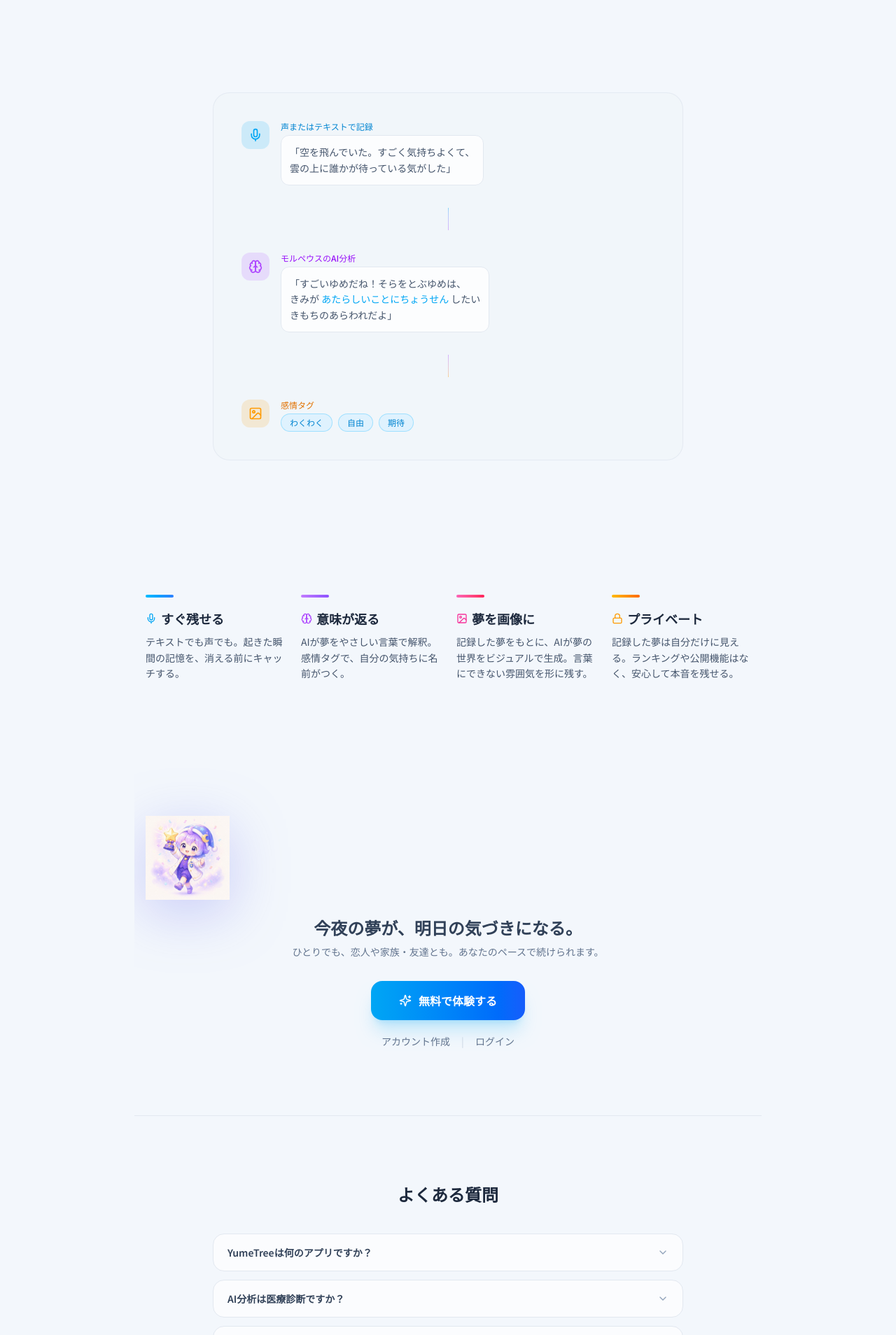
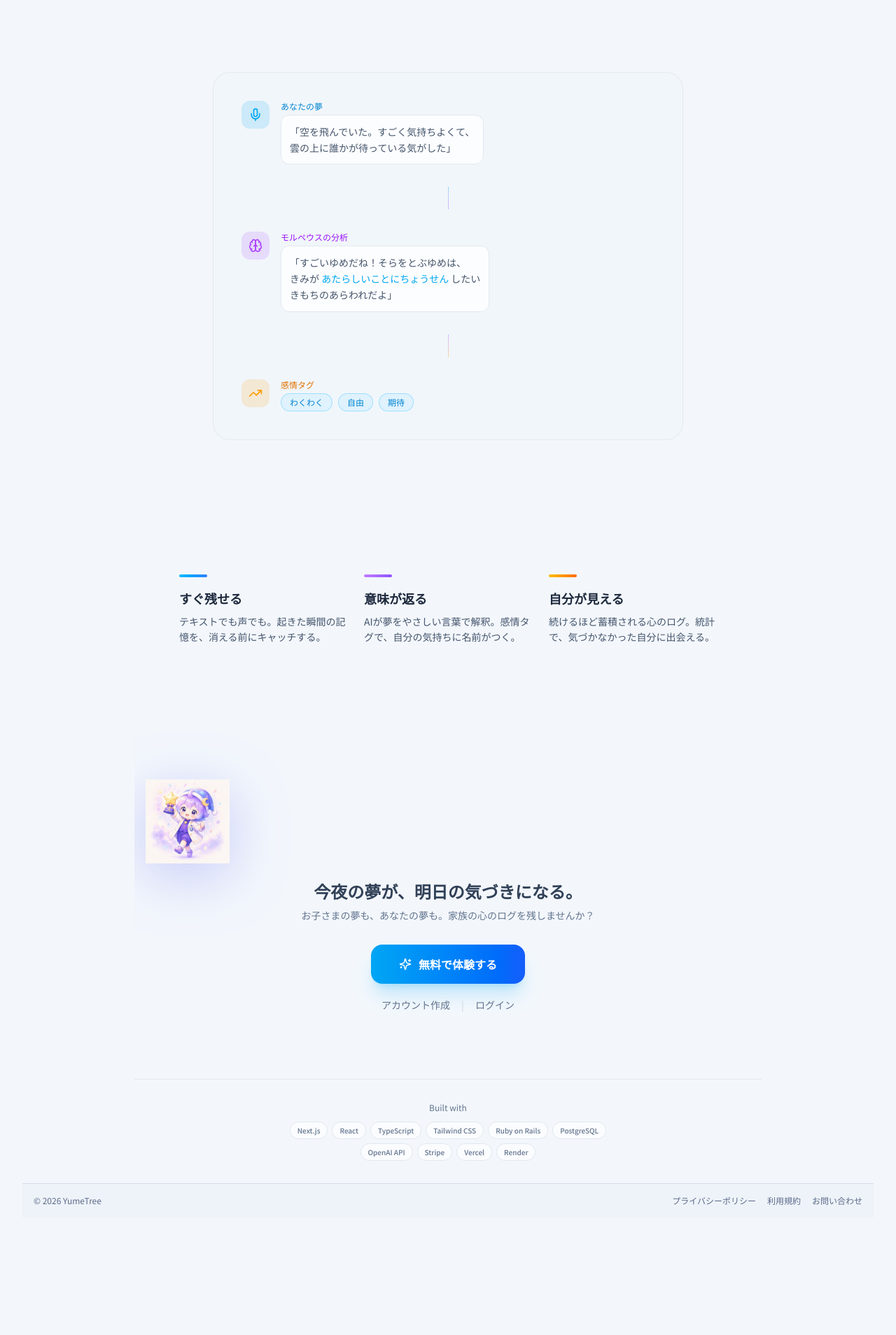
Before and after one commit to isekaisaru/dreamjournal-app, a Next.js app in the folder frontend/: page / in a window 1280 px wide. Shown: the part 880-2788 px from the top of the page at 70% size. After the commit the page ends 2620 px from the top, so only its background shows below. Built offline with nearby package versions, Linux system fonts and the light colour scheme.

Commit message:
Revert "fix: FAQ dt/button構造のアクセシビリティ修正・LP/FAQ全改善を適用"
This reverts commit c28a45d57777f287526c8d942fee5e98c6263e24.

```diff
--- a/frontend/app/components/LandingPage.tsx
+++ b/frontend/app/components/LandingPage.tsx
@@ -1,11 +1,11 @@
 "use client";
 
-import { useEffect, useState } from "react";
+import { useEffect } from "react";
 import { useRouter } from "next/navigation";
 import { useAuth } from "@/context/AuthContext";
 import Link from "next/link";
-import { Sparkles, Mic, Brain, ImageIcon, ChevronDown, Lock } from "lucide-react";
-import { motion, type Variants, AnimatePresence } from "framer-motion";
+import { Sparkles, Mic, Brain, TrendingUp } from "lucide-react";
+import { motion, type Variants } from "framer-motion";
 import { MorpheusGuideLanding } from "./MorpheusGuide";
 import MorpheusImage from "./MorpheusImage";
 
@@ -22,45 +22,9 @@ const fadeIn: Variants = {
   }),
 };
 
-const FAQ_ITEMS = [
-  {
-    q: "YumeTreeは何のアプリですか？",
-    a: "YumeTreeは、朝の夢を忘れる前に記録し、AIガイドのモルペウスと一緒に感情や心の変化を振り返るプライベートAI夢ノートです。テキストでも音声でも記録でき、AI分析・感情タグ・夢の画像生成ができます。",
-  },
-  {
-    q: "AI分析は医療診断ですか？",
-    a: "いいえ。YumeTreeのAI分析は医療診断や心理診断ではありません。夢の記録を楽しく振り返るためのやさしいメッセージです。体調や心の不調が気になる場合は、医療機関にご相談ください。",
-  },
-  {
-    q: "夢の内容は他人に公開されますか？",
-    a: "いいえ、公開されません。YumeTreeに記録した夢はあなただけが見られます。ランキングやみんなの夢日記のような外部公開機能はなく、プライベートなノートとして管理されます。",
-  },
-  {
-    q: "ひとりでも使えますか？",
-    a: "はい。YumeTreeはひとりで使うことを基本に設計されています。自分の夢を毎朝記録して、モルペウスと一緒にゆっくり振り返るだけで十分楽しめます。",
-  },
-  {
-    q: "家族・恋人・友達とも使えますか？",
-    a: "はい。それぞれがアカウントを作って使っていただけます。夢の記録は各自のプライベートなノートですが、共通の話題として「昨夜こんな夢を見た」と話すきっかけにもなります。",
-  },
-  {
-    q: "夢の画像生成とは何ですか？",
-    a: "記録した夢の内容をもとに、AIが夢の世界をイラスト風の画像として生成する機能です。文字では残せない夢の雰囲気をビジュアルで保存できます。プレミアムプランで月31枚まで利用できます。",
-  },
-  {
-    q: "無料で試せますか？",
-    a: "はい。アカウント登録なしでもおためし体験ができます。アカウントを作ると夢の記録・AI分析・感情タグなど基本機能を無料でお使いいただけます。音声入力・画像生成・月次サマリーはプレミアムプランで利用可能です。",
-  },
-  {
-    q: "モルペウスとは何ですか？",
-    a: "モルペウスは、YumeTreeのAIガイドキャラクターです。ギリシャ神話の夢の神「モルペウス」からインスピレーションを受けており、あなたの夢をやさしい言葉で分析し、感情に寄り添ったメッセージを届けます。",
-  },
-];
-
 export default function LandingPage() {
   const router = useRouter();
   const { authStatus } = useAuth();
-  const [openFaq, setOpenFaq] = useState<number | null>(null);
 
   useEffect(() => {
     if (authStatus === "authenticated") {
@@ -97,7 +61,7 @@ export default function LandingPage() {
         <div className="absolute right-[-10%] top-20 h-64 w-64 rounded-full bg-violet-500/10 blur-3xl" />
       </div>
 
-      {/* ===== Hero ===== */}
+      {/* ===== Hero: 世界観で引き込む ===== */}
       <section className="min-h-[75vh] flex flex-col items-center justify-center text-center px-4 py-16 sm:py-24">
         <motion.div
           initial={{ opacity: 0, scale: 0.85 }}
@@ -136,13 +100,11 @@ export default function LandingPage() {
           transition={{ delay: 0.55, duration: 0.6 }}
           className="text-base sm:text-lg text-slate-500 dark:text-slate-400 max-w-lg mx-auto leading-relaxed mb-10"
         >
-          夢は、忘れるためのものじゃない。
+          朝の数分で夢を残す。AIが意味と感情を返す。
           <br className="hidden sm:block" />
-          声でもテキストでも、起きたままをそっと残す。
-          <br className="hidden sm:block" />
-          <span className="text-slate-700 dark:text-slate-200">AIが感情と意味を読み解き、</span>夢の世界を画像で形に。
-          <br className="hidden sm:block" />
-          ひとりでも、大切な人とも使えるプライベートな夢ノート。
+          ユメツリーはひとりでも、大切な人とも使える、
+          <span className="text-slate-700 dark:text-slate-200">心のセルフケア</span>
+          アプリ。
         </motion.p>
 
         <motion.div
@@ -184,6 +146,7 @@ export default function LandingPage() {
             backdrop-blur-sm
           "
         >
+          {/* ステップフロー */}
           <div className="space-y-8">
             {/* Step 1: 入力 */}
             <motion.div variants={fadeIn} custom={0} className="flex items-start gap-4">
@@ -191,7 +154,7 @@ export default function LandingPage() {
                 <Mic className="text-sky-500 dark:text-sky-400" size={20} />
               </div>
               <div>
-                <p className="text-xs text-sky-600 dark:text-sky-400 font-medium mb-1">声またはテキストで記録</p>
+                <p className="text-xs text-sky-600 dark:text-sky-400 font-medium mb-1">あなたの夢</p>
                 <div className="p-3 rounded-xl bg-white/80 dark:bg-slate-900/60 border border-slate-200 dark:border-slate-700/40">
                   <p className="text-sm text-slate-600 dark:text-slate-300 leading-relaxed">
                     「空を飛んでいた。すごく気持ちよくて、
@@ -213,7 +176,7 @@ export default function LandingPage() {
                 <Brain className="text-purple-500 dark:text-purple-400" size={20} />
               </div>
               <div>
-                <p className="text-xs text-purple-600 dark:text-purple-400 font-medium mb-1">モルペウスのAI分析</p>
+                <p className="text-xs text-purple-600 dark:text-purple-400 font-medium mb-1">モルペウスの分析</p>
                 <div className="p-3 rounded-xl bg-white/80 dark:bg-slate-900/60 border border-slate-200 dark:border-slate-700/40">
                   <p className="text-sm text-slate-600 dark:text-slate-300 leading-relaxed">
                     「すごいゆめだね！そらをとぶゆめは、
@@ -234,7 +197,7 @@ export default function LandingPage() {
             {/* Step 3: 感情タグ */}
             <motion.div variants={fadeIn} custom={4} className="flex items-start gap-4">
               <div className="flex-shrink-0 w-10 h-10 rounded-xl bg-amber-500/15 flex items-center justify-center">
-                <ImageIcon className="text-amber-500 dark:text-amber-400" size={20} />
+                <TrendingUp className="text-amber-500 dark:text-amber-400" size={20} />
               </div>
               <div>
                 <p className="text-xs text-amber-600 dark:text-amber-400 font-medium mb-1">感情タグ</p>
@@ -254,33 +217,24 @@ export default function LandingPage() {
         </motion.div>
       </section>
 
-      {/* ===== Benefits: 4つの価値 ===== */}
+      {/* ===== Benefits: 変化を3つだけ ===== */}
       <section className="py-16 sm:py-24 px-4">
-        <div className="grid grid-cols-1 sm:grid-cols-2 lg:grid-cols-4 gap-6 max-w-4xl mx-auto">
+        <div className="grid grid-cols-1 sm:grid-cols-3 gap-6 max-w-3xl mx-auto">
           {[
             {
               title: "すぐ残せる",
               body: "テキストでも声でも。起きた瞬間の記憶を、消える前にキャッチする。",
               accent: "from-sky-400 to-blue-500",
-              icon: <Mic size={16} className="text-sky-500 dark:text-sky-400" />,
             },
             {
               title: "意味が返る",
               body: "AIが夢をやさしい言葉で解釈。感情タグで、自分の気持ちに名前がつく。",
               accent: "from-purple-400 to-violet-500",
-              icon: <Brain size={16} className="text-purple-500 dark:text-purple-400" />,
             },
             {
-              title: "夢を画像に",
-              body: "記録した夢をもとに、AIが夢の世界をビジュアルで生成。言葉にできない雰囲気を形に残す。",
-              accent: "from-pink-400 to-rose-500",
-              icon: <ImageIcon size={16} className="text-pink-500 dark:text-pink-400" />,
-            },
-            {
-              title: "プライベート",
-              body: "記録した夢は自分だけに見える。ランキングや公開機能はなく、安心して本音を残せる。",
+              title: "自分が見える",
+              body: "続けるほど蓄積される心のログ。統計で、気づかなかった自分に出会える。",
               accent: "from-amber-400 to-orange-500",
-              icon: <Lock size={16} className="text-amber-500 dark:text-amber-400" />,
             },
           ].map((item, i) => (
             <motion.div
@@ -295,12 +249,9 @@ export default function LandingPage() {
               <div
                 className={`h-1 w-10 rounded-full bg-gradient-to-r ${item.accent} mb-4 mx-auto sm:mx-0`}
               />
-              <div className="flex items-center gap-1.5 mb-2 justify-center sm:justify-start">
-                {item.icon}
-                <h3 className="font-bold text-lg text-slate-800 dark:text-slate-100">
-                  {item.title}
-                </h3>
-              </div>
+              <h3 className="font-bold text-lg text-slate-800 dark:text-slate-100 mb-2">
+                {item.title}
+              </h3>
               <p className="text-sm text-slate-600 dark:text-slate-400 leading-relaxed">
                 {item.body}
               </p>
@@ -326,7 +277,7 @@ export default function LandingPage() {
             今夜の夢が、明日の気づきになる。
           </p>
           <p className="text-sm text-slate-500 dark:text-slate-500 mb-8">
-            ひとりでも、恋人や家族・友達とも。あなたのペースで続けられます。
+            お子さまの夢も、あなたの夢も。家族の心のログを残しませんか？
           </p>
           <Link
             href="/trial"
@@ -360,63 +311,6 @@ export default function LandingPage() {
         </motion.div>
       </section>
 
-      {/* ===== FAQ ===== */}
-      <section className="py-16 sm:py-24 px-4 border-t border-slate-200 dark:border-slate-800/50">
-        <motion.div
-          initial={{ opacity: 0, y: 20 }}
-          whileInView={{ opacity: 1, y: 0 }}
-          viewport={{ once: true }}
-          transition={{ duration: 0.6 }}
-          className="max-w-2xl mx-auto"
-        >
-          <h2 className="text-xl sm:text-2xl font-bold text-slate-800 dark:text-slate-100 text-center mb-10">
-            よくある質問
-          </h2>
-          <dl className="space-y-3">
-            {FAQ_ITEMS.map((item, i) => (
-              <div
-                key={i}
-                className="rounded-2xl border border-slate-200 dark:border-slate-700/40 bg-white/70 dark:bg-slate-800/30 overflow-hidden"
-              >
-                {/* dt が button を包む（有効なHTMLセマンティクス） */}
-                <dt>
-                  <button
-                    type="button"
-                    onClick={() => setOpenFaq(openFaq === i ? null : i)}
-                    className="w-full flex items-center justify-between px-5 py-4 text-left gap-4"
-                    aria-expanded={openFaq === i}
-                  >
-                    <span className="text-sm font-semibold text-slate-700 dark:text-slate-200">
-                      {item.q}
-                    </span>
-                    <ChevronDown
-                      size={16}
-                      className={`flex-shrink-0 text-slate-400 transition-transform duration-200 ${
-                        openFaq === i ? "rotate-180" : ""
-                      }`}
-                    />
-                  </button>
-                </dt>
-                <AnimatePresence initial={false}>
-                  {openFaq === i && (
-                    <motion.dd
-                      key="answer"
-                      initial={{ height: 0, opacity: 0 }}
-                      animate={{ height: "auto", opacity: 1 }}
-                      exit={{ height: 0, opacity: 0 }}
-                      transition={{ duration: 0.22, ease: "easeInOut" }}
-                      className="px-5 pb-4 text-sm text-slate-600 dark:text-slate-400 leading-relaxed"
-                    >
-                      {item.a}
-                    </motion.dd>
-                  )}
-                </AnimatePresence>
-              </div>
-            ))}
-          </dl>
-        </motion.div>
-      </section>
-
       {/* ===== Tech Stack: 控えめに最下部 ===== */}
       <motion.section
         initial={{ opacity: 0 }}
```
